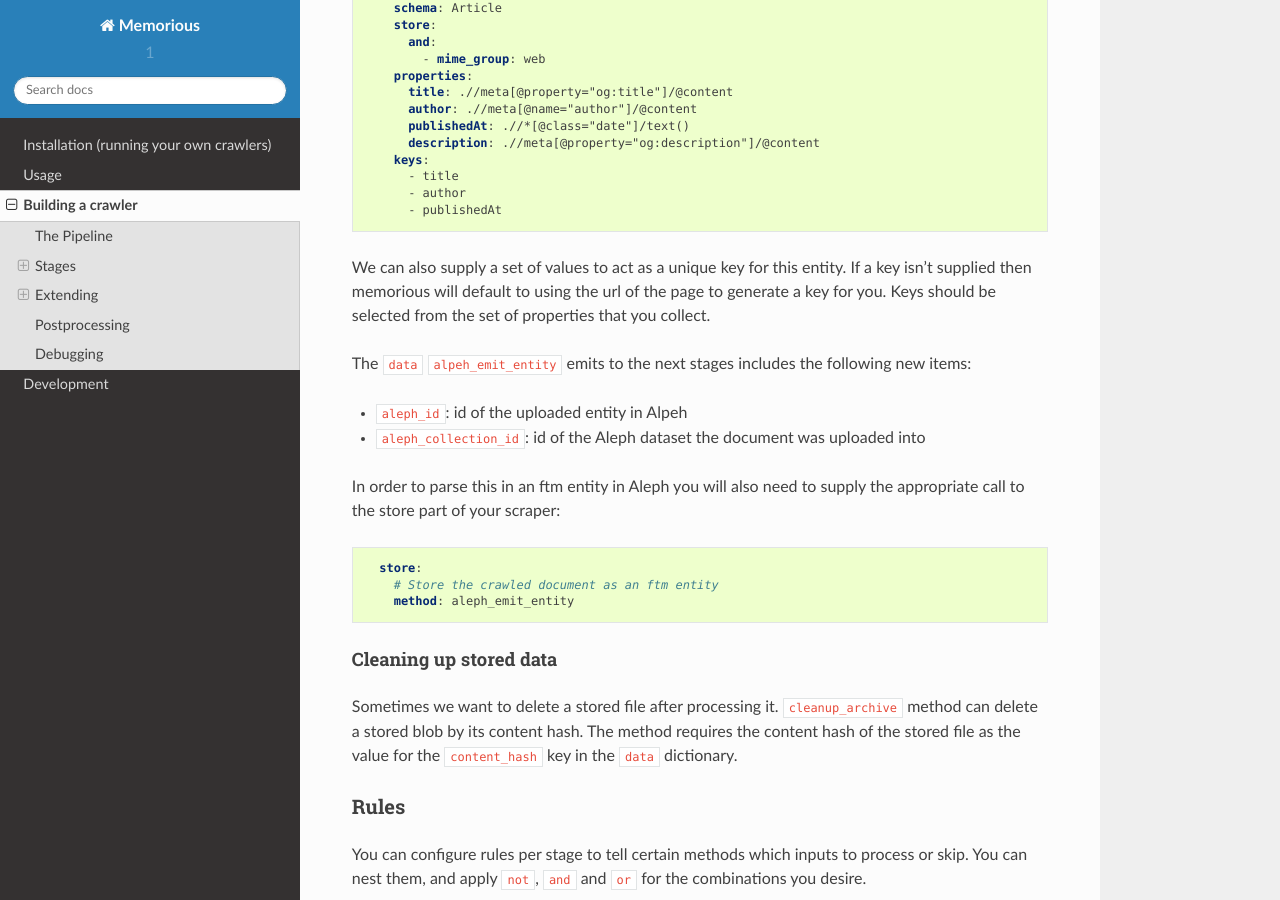
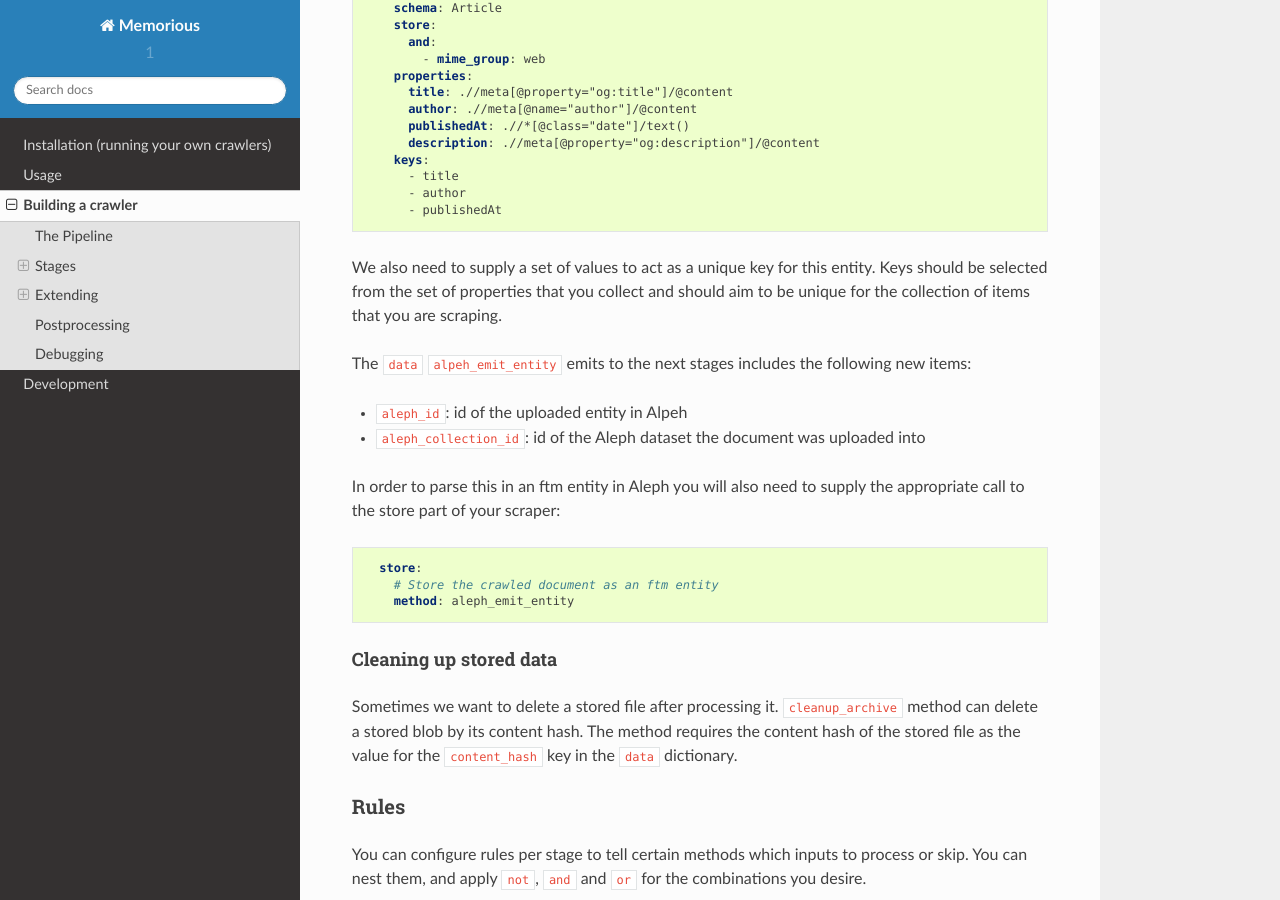
Before and after one commit to alephdata/memorious, a Sphinx documentation site: the page built from docs/buildingcrawler.md, in a window 1280 px wide and 900 px high, scrolled down 9483 px. Built offline with Sphinx 7.4.7 and the Read the Docs theme 2.0.0, drawn with Linux system fonts in a browser that asks for light colours.

Commit message:
More documentation tweaks

````diff
--- a/docs/buildingcrawler.md
+++ b/docs/buildingcrawler.md
@@ -377,7 +377,7 @@ parse:
       - publishedAt
 ```
 
-We can also supply a set of values to act as a unique key for this entity. If a key isn't supplied then memorious will default to using the url of the page to generate a key for you. Keys should be selected from the set of properties that you collect.
+We also need to supply a set of values to act as a unique key for this entity. Keys should be selected from the set of properties that you collect and should aim to be unique for the collection of items that you are scraping.
 
 The `data` `alpeh_emit_entity` emits to the next stages includes the following new items:
 
````
